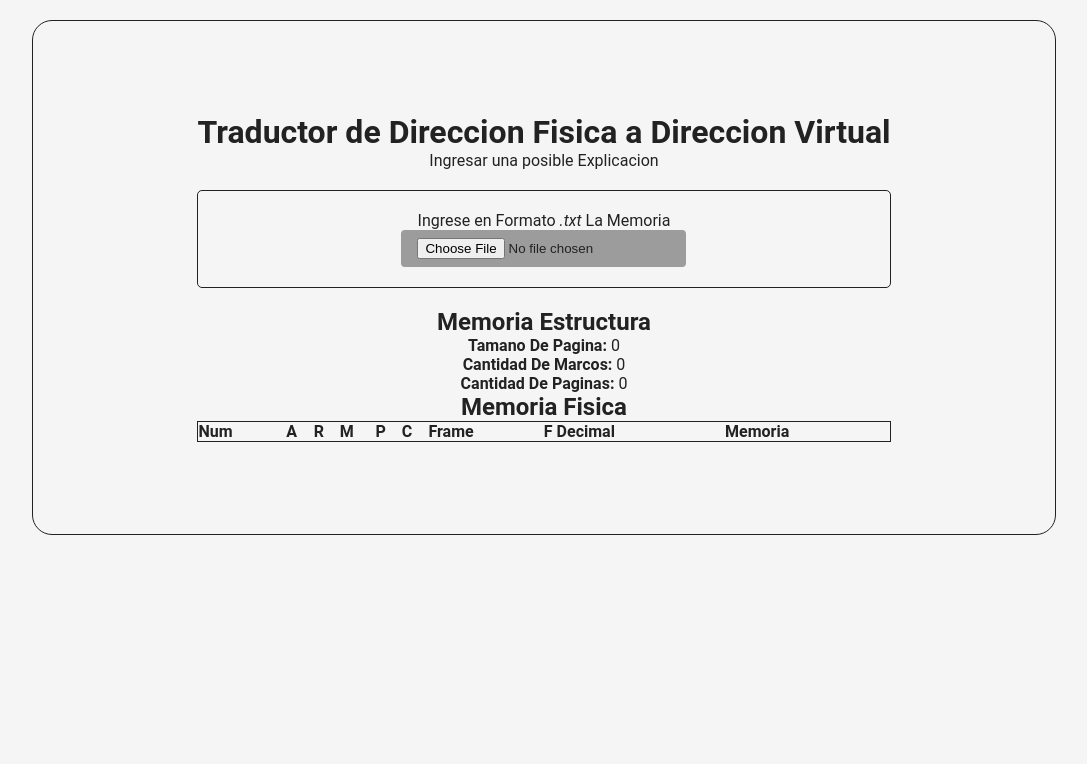
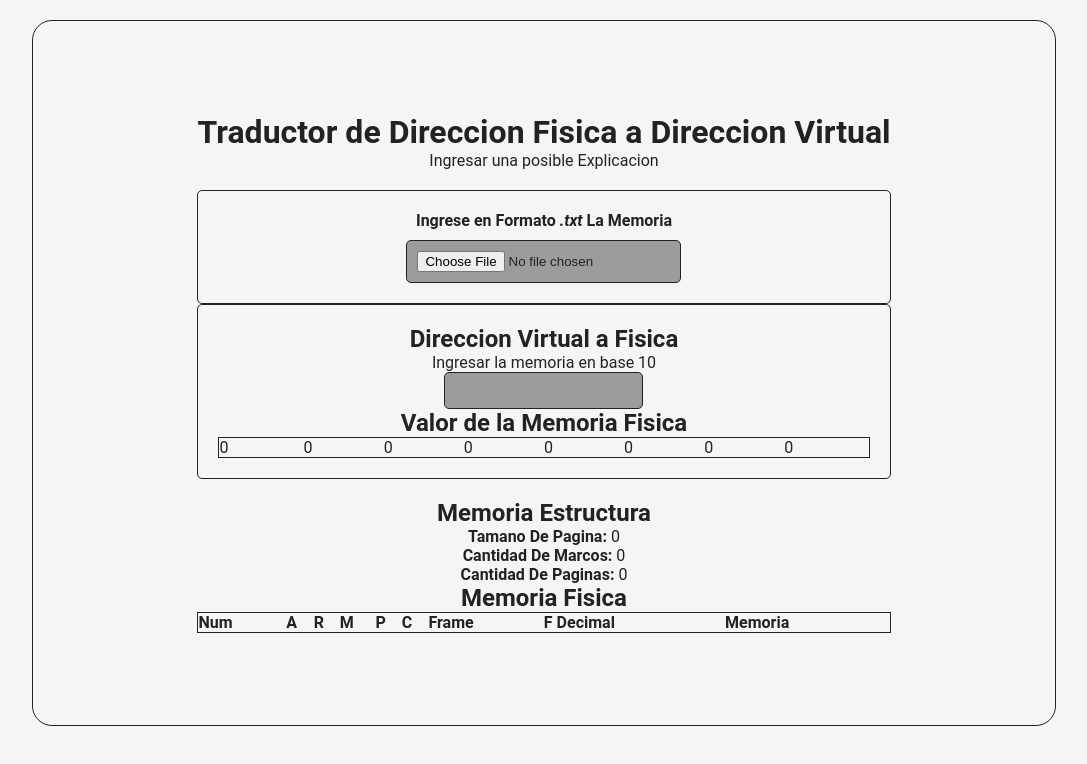
Before and after one commit to RainBWP/memory-manager-emulation, a React (Vite) app: page / in a window 1280 px wide. Shown: the top 764 px of the page, without its empty margins (96-1183 px from the left). Built offline with nearby package versions, Linux system fonts and the light colour scheme.

Commit message:
Add Traductor component and enhance ImportFile styling

```diff
--- a/src/App.tsx
+++ b/src/App.tsx
@@ -6,6 +6,7 @@ import ImportFile from './ImportFile.tsx';
 import { useState } from 'react';
 import { EstructuraDeMemoria, MemoriaFisica } from './interfaces.tsx';
 import MemoryForm from './MemoryForm.tsx';
+import { TraductorDVaDF } from './Traductor.tsx';
 
 const defaultMemory: EstructuraDeMemoria = {
   tamano_de_pagina: 0,
@@ -41,6 +42,10 @@ function App() {
 
       <ImportFile onImport={set} />
 
+      <TraductorDVaDF
+      MemoriaVirtual={MemoriaFisicaLocal.memoryValues}
+      EstructuraDeMemoria={EstructuraDeMemoriaLocal} />
+
       <div>
         <h2>Memoria Estructura</h2>
         <p><b>Tamano De Pagina: </b>{EstructuraDeMemoriaLocal.tamano_de_pagina}</p>
--- a/src/ImportFile.tsx
+++ b/src/ImportFile.tsx
@@ -38,7 +38,7 @@ const ImportFile: React.FC<ImportFileProps> = ({ onImport }) => {
   };
 
   return (
-    <div style={styles.container}>
+    <div className='container'>
       <label htmlFor="textfile">Ingrese en Formato <i>.txt</i> La Memoria</label>
       <input
       name='textfile'
@@ -54,28 +54,4 @@ const ImportFile: React.FC<ImportFileProps> = ({ onImport }) => {
   );
 };
 
-const styles = {
-  container: {
-    display: 'flex',
-    flexDirection: 'column',
-    alignItems: 'center',
-    padding: '20px',
-    border: '1px solid var(--text-color)',
-    borderRadius: '5px',
-    backgroundColor: 'var(--background-body)',
-  },
-  label: {
-    marginBottom: '10px',
-    fontSize: '16px',
-    fontWeight: 'bold',
-  },
-  input: {
-    padding: '10px',
-    borderRadius: '5px',
-    border: '1px solid var(--text-color)',
-  },
-};
-
-
-
 export default ImportFile;
--- a/src/Traductor.tsx
+++ b/src/Traductor.tsx
@@ -0,0 +1,53 @@
+import { TraductorProps } from "./interfaces"
+import { useState } from "react"
+import MemoryForm from './MemoryForm.tsx';
+
+const TraductorDVaDF: React.FC<TraductorProps> = (MemoriaVirtual, EstructuraDeMemoria) => {
+    const [inputValue, setInputValue] = useState<number | undefined>(undefined);
+
+
+    function changeValues() {
+        if (inputValue === undefined) {
+            return;
+        }
+        console.log(
+            EstructuraDeMemoria.cantidad_de_marcos,
+            EstructuraDeMemoria.tamano_de_pagina,
+            EstructuraDeMemoria.cantidad_de_paginas
+        )
+        const inputPage = inputValue >> EstructuraDeMemoria.cantidad_de_marcos;
+        const inputDesplazamiento = inputValue & ((1 << EstructuraDeMemoria.cantidad_de_marcos) - 1);
+        console.log(inputPage, inputDesplazamiento);
+    }
+
+    return (
+        <div className="container">
+            <h2>Direccion Virtual a Fisica</h2>
+            <p>Ingresar la memoria en base 10</p>
+
+            <input
+                type="number"
+                min={0}
+                value={inputValue}
+                onChange={(e) => {
+                    setInputValue(Number(e.target.value));
+                    changeValues();
+                }}
+            />
+
+            <h2>Valor de la Memoria Fisica</h2>
+            <table>
+                <tr>
+                    <MemoryForm
+                        memoryValue={inputValue ?? 0}
+                        memoryEstructure={EstructuraDeMemoria}
+                    />
+                </tr>
+            </table>
+
+        </div>
+    )
+
+}
+
+export { TraductorDVaDF }
--- a/src/index.css
+++ b/src/index.css
@@ -60,6 +60,16 @@ input {
   transition: background-color 0.2s;
 }
 
+input[type="number"]::-webkit-outer-spin-button,
+input[type="number"]::-webkit-inner-spin-button {
+  -webkit-appearance: none;
+  margin: 0;
+}
+
+input[type="number"] {
+  -moz-appearance: textfield;
+}
+
 input:hover {
   background-color: var(--background-buttom-hover);
 }
@@ -101,3 +111,25 @@ table{
   text-align: left;
   border: var(--text-color) 1px solid;
 }
+
+.container {
+  display: flex;
+  flex-direction: column;
+  align-items: center;
+  padding: 20px;
+  border: 1px solid var(--text-color);
+  border-radius: 5px;
+  background-color: var(--background-body);
+
+}
+.container label{
+  margin-bottom: 10px;
+  font-size: 16px;
+  font-weight: bold;
+}
+
+.container input {
+  padding: 10px;
+  border-radius: 5px;
+  border: 1px solid var(--text-color);
+}
```
Also changed, not shown: src/interfaces.tsx (+8 -0 lines), entrada copy.txt.
